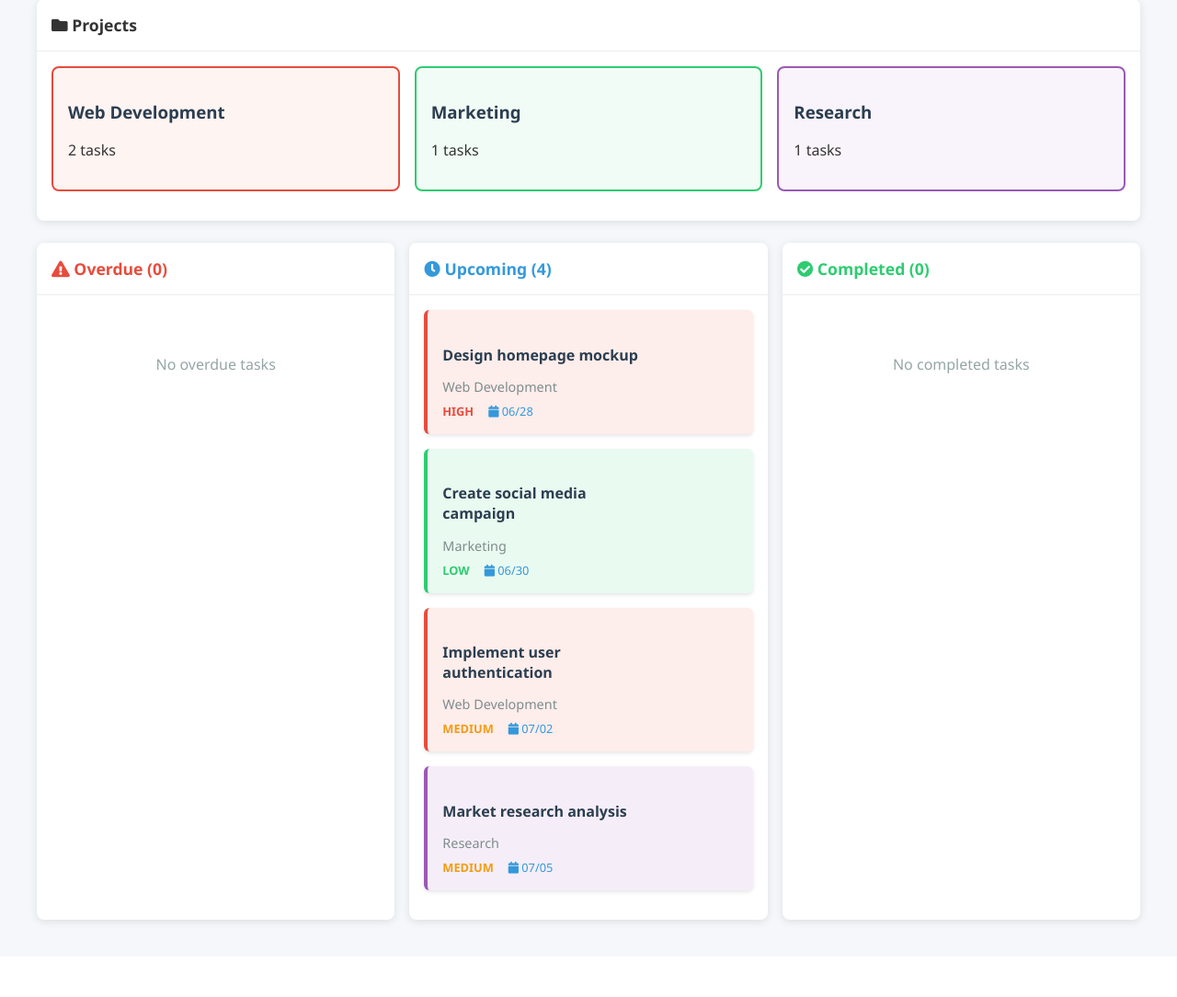
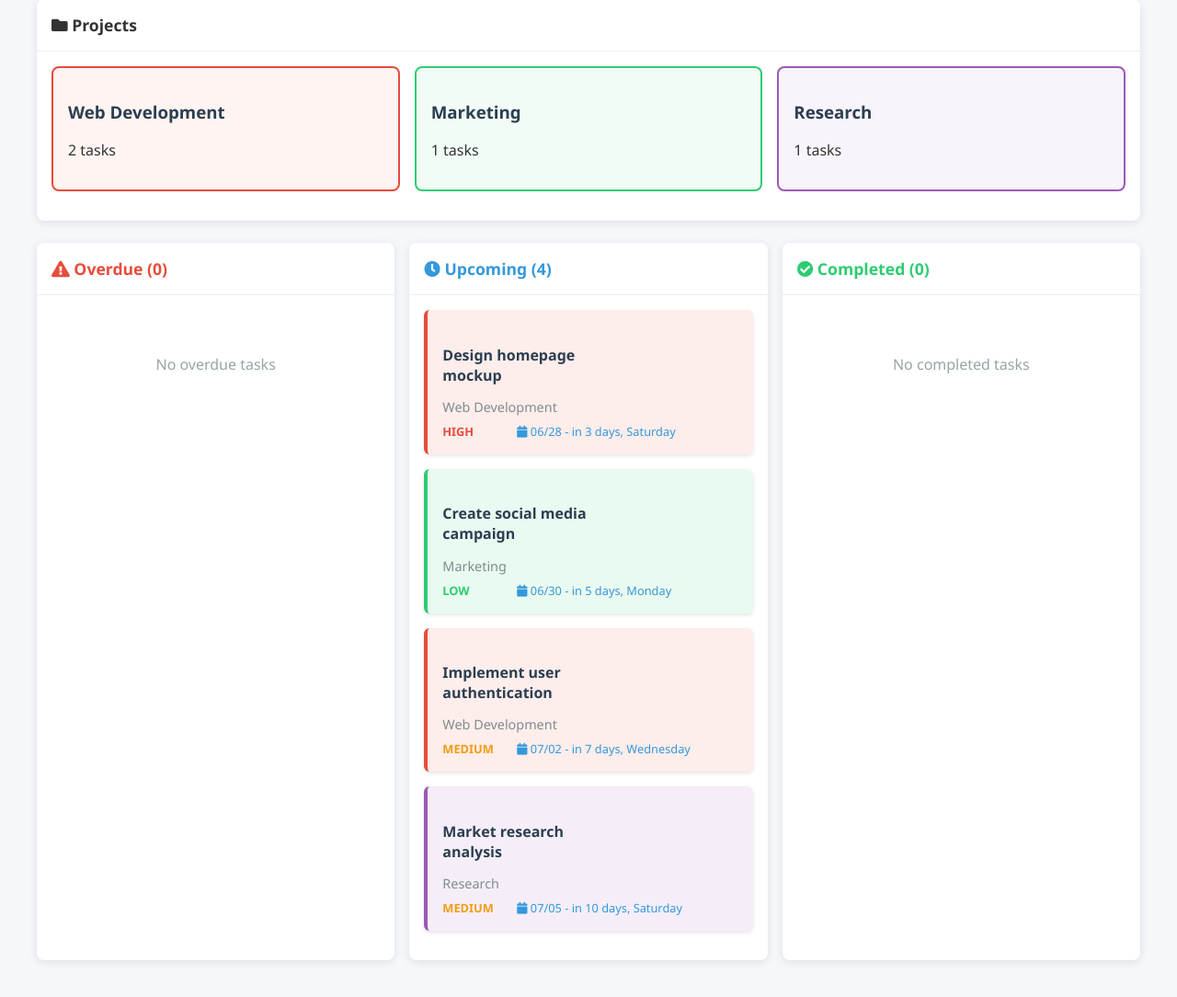
Before and after one commit to kinwong-ds/flask-task-manager, a Flask app: page / in a window 1280 px wide. Shown: the part 210-1294 px from the top of the page at 92% size. Before the commit the page ends 1218 px from the top, so only its background shows below. Run offline with Flask 3, Linux system fonts and the light colour scheme.

Commit message:
align priority and due dates

```diff
--- a/static/css/base.css
+++ b/static/css/base.css
@@ -54,6 +54,11 @@ body {
 
 .btn-danger {
     background: #e74c3c;
+    color: white;
+}
+
+.btn-view {
+    background: #9b59b6;
     color: white;
 }
 
@@ -170,12 +175,36 @@ body {
 
 .task-item-content {
     display: flex;
+    flex-direction: column;
+}
+
+.task-item h4 {
+    margin-bottom: 0.5rem;
+    color: #2c3e50;
+    padding-right: 8rem;
+    word-break: break-word;
+}
+
+.task-item-content {
+    display: flex;
     justify-content: space-between;
     align-items: flex-start;
+    flex-direction: column;
 }
 
 .task-completed {
     opacity: 0.7;
+}
+.task-meta {
+    display: flex;
+    align-items: center;
+    gap: 1rem;
+    font-size: 0.8rem;
+}
+
+.task-meta span[class^="priority-"] {
+    width: 65px;
+    flex-shrink: 0;
 }
 
 /* Modal styles */
@@ -213,6 +242,9 @@ body {
     gap: 0.5rem;
     opacity: 0;
     transition: opacity 0.2s ease-in-out;
+    position: absolute;
+    top: 1rem;
+    right: 1rem;
 }
 
 .project-card:hover .project-actions,
@@ -284,3 +316,7 @@ body {
 .nav-links a:hover {
     color: #3498db;
 }
+
+.task-due-date {
+    white-space: nowrap;
+}
--- /dev/null
+++ b/static/js/main.js
@@ -0,0 +1,32 @@
+document.addEventListener('DOMContentLoaded', () => {
+    document.querySelectorAll('.project-card').forEach(card => {
+        const color = card.dataset.color;
+        card.style.borderColor = color;
+        card.style.backgroundColor = color + '1A';
+    });
+
+    document.querySelectorAll('.task-item-preview').forEach(item => {
+        const color = item.dataset.color;
+        item.style.borderLeftColor = color;
+    });
+
+    document.querySelectorAll('.task-item').forEach(item => {
+        const color = item.dataset.color;
+        item.style.borderLeftColor = color;
+        item.style.backgroundColor = color + '1A';
+    });
+});
+
+function openViewTaskModal(button) {
+    const task = JSON.parse(button.dataset.task);
+    const content = document.getElementById('viewTaskContent');
+    content.innerHTML = `
+        <h3>${task.title}</h3>
+        <p><strong>Project:</strong> ${task.project.name}</p>
+        <p><strong>Priority:</strong> ${task.priority}</p>
+        <p><strong>Due Date:</strong> ${task.due_date}</p>
+        <p><strong>Description:</strong></p>
+        <p>${task.description || 'No description provided.'}</p>
+    `;
+    openModal('viewTaskModal');
+}
--- a/templates/base.html
+++ b/templates/base.html
@@ -52,5 +52,6 @@
     </script>
 
     {% block scripts %}{% endblock %}
+    <script src="{{ url_for('static', filename='js/main.js') }}"></script>
 </body>
 </html>
--- a/templates/index.html
+++ b/templates/index.html
@@ -62,9 +62,9 @@
                         <div style="flex: 1;">
                             <h4 style="margin-bottom: 0.5rem; color: #2c3e50;">{{ task.title }}</h4>
                             <p style="color: #7f8c8d; font-size: 0.9rem; margin-bottom: 0.5rem;">{{ task.project.name }}</p>
-                            <div style="display: flex; align-items: center; gap: 1rem; font-size: 0.8rem;">
+                            <div class="task-meta">
                                 <span class="priority-{{ task.priority }}">{{ task.priority.upper() }}</span>
-                                <span style="color: #e74c3c;"><i class="fas fa-calendar"></i> {{ task.due_date.strftime('%m/%d') }}</span>
+                                <span class="task-due-date" style="color: #e74c3c;"><i class="fas fa-calendar"></i> {{ task.due_date.strftime('%m/%d') }} - {% set delta = date.today() - task.due_date %}{% if delta.days == 1 %}Yesterday{% else %}{{ delta.days }} days ago{% endif %}, {{ task.due_date.strftime('%A') }}</span>
                             </div>
                         </div>
                         <div class="task-actions">
@@ -101,9 +101,9 @@
                         <div style="flex: 1;">
                             <h4 style="margin-bottom: 0.5rem; color: #2c3e50;">{{ task.title }}</h4>
                             <p style="color: #7f8c8d; font-size: 0.9rem; margin-bottom: 0.5rem;">{{ task.project.name }}</p>
-                            <div style="display: flex; align-items: center; gap: 1rem; font-size: 0.8rem;">
+                            <div class="task-meta">
                                 <span class="priority-{{ task.priority }}">{{ task.priority.upper() }}</span>
-                                <span style="color: #3498db;"><i class="fas fa-calendar"></i> {{ task.due_date.strftime('%m/%d') }}</span>
+                                <span class="task-due-date" style="color: #3498db;"><i class="fas fa-calendar"></i> {{ task.due_date.strftime('%m/%d') }} - {% set delta = task.due_date - date.today() %}{% if delta.days == 0 %}Today{% elif delta.days == 1 %}Tomorrow{% else %}in {{ delta.days }} days{% endif %}, {{ task.due_date.strftime('%A') }}</span>
                             </div>
                         </div>
                         <div class="task-actions">
@@ -140,7 +140,7 @@
                         <div style="flex: 1;">
                             <h4 style="margin-bottom: 0.5rem; color: #2c3e50;">{{ task.title }}</h4>
                             <p style="color: #7f8c8d; font-size: 0.9rem; margin-bottom: 0.5rem;">{{ task.project.name }}</p>
-                            <div style="display: flex; align-items: center; gap: 1rem; font-size: 0.8rem;">
+                            <div class="task-meta">
                                 <span class="priority-{{ task.priority }}">{{ task.priority.upper() }}</span>
                                 <span style="color: #2ecc71;"><i class="fas fa-check"></i> Completed</span>
                             </div>
@@ -509,15 +509,12 @@
         document.getElementById('editTaskTitle').value = task.title;
         document.getElementById('editTaskDescription').value = task.description;
         document.getElementById('editTaskProject').value = task.project_id;
-        document.getElementById('editTaskStartDate').value = task.start_date ? task.start_date.split('T')[0] : '';
-        document.getElementById('editTaskDueDate').value = task.due_date ? task.due_date.split('T')[0] : '';
+        document.getElementById('editTaskStartDate').value = task.start_date;
+        document.getElementById('editTaskDueDate').value = task.due_date;
         document.getElementById('editTaskPriority').value = task.priority;
         openModal('editTaskModal');
     }
 
-    // Set today's date as default for start date
-    document.getElementById('taskStartDate').value = new Date().toISOString().split('T')[0];
-
     createColorPicker('projectColorPicker', 'projectColor', '#3498db');
 </script>
 {% endblock %}
```
